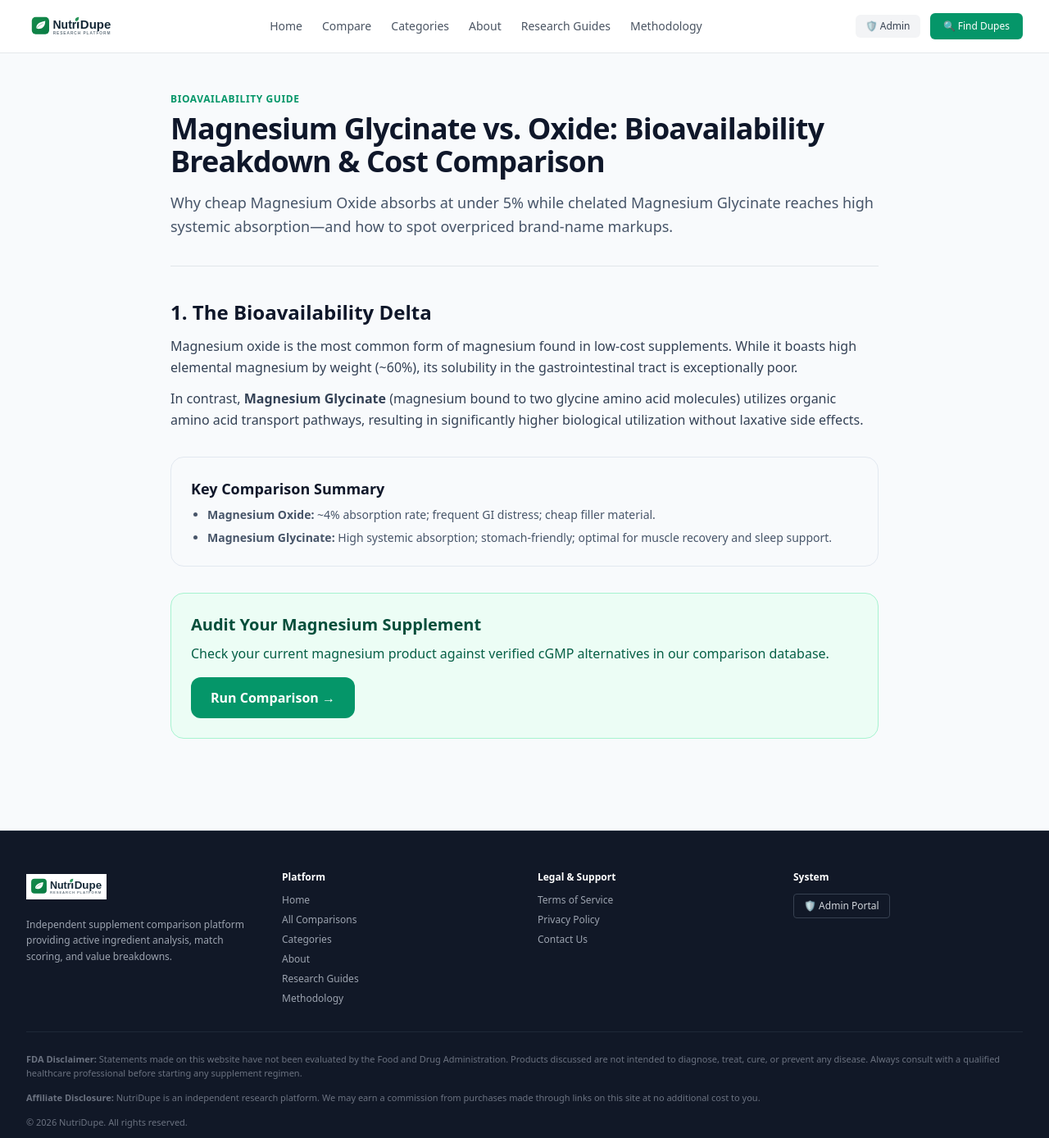
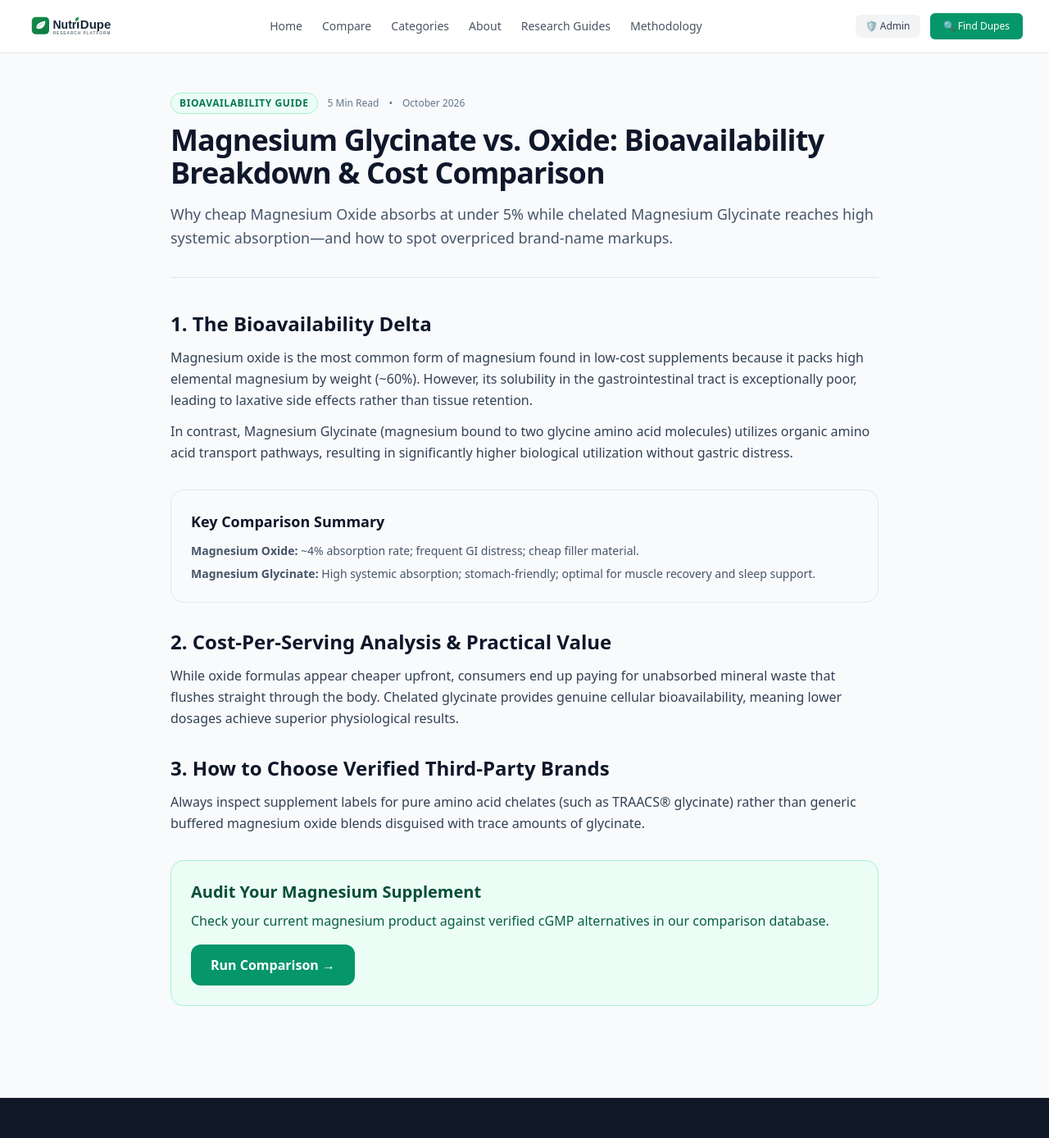
Before and after one commit to Jalil63/nutridupe, a Next.js app: page /research-guides/magnesium-glycinate-vs-oxide in a window 1280 px wide. Shown: the top 1388 px of the page at 82% size. Built offline with nearby package versions, Linux system fonts and the light colour scheme.

Commit message:
Revise Magnesium Guide with enhanced details
Updated content for clarity and added new sections on cost analysis and brand verification.

```diff
--- a/app/research-guides/magnesium-glycinate-vs-oxide/page.tsx
+++ b/app/research-guides/magnesium-glycinate-vs-oxide/page.tsx
@@ -5,8 +5,13 @@ export default function MagnesiumGuide() {
   return (
     <article className="max-w-4xl mx-auto px-4 py-12 text-slate-800">
       <header className="mb-10 border-b pb-8">
-        <div className="text-xs font-bold uppercase tracking-wider text-emerald-600 mb-2">
-          Bioavailability Guide
+        <div className="flex items-center gap-3 text-xs text-slate-500 mb-3">
+          <span className="bg-emerald-50 text-emerald-700 font-bold uppercase tracking-wider px-2.5 py-1 rounded-full border border-emerald-200">
+            Bioavailability Guide
+          </span>
+          <span>5 Min Read</span>
+          <span>•</span>
+          <span>October 2026</span>
         </div>
         <h1 className="text-3xl sm:text-4xl font-extrabold tracking-tight text-slate-900 mb-4">
           Magnesium Glycinate vs. Oxide: Bioavailability Breakdown & Cost Comparison
@@ -20,19 +25,33 @@ export default function MagnesiumGuide() {
         <div>
           <h2 className="text-2xl font-bold text-slate-900 mb-3">1. The Bioavailability Delta</h2>
           <p>
-            Magnesium oxide is the most common form of magnesium found in low-cost supplements. While it boasts high elemental magnesium by weight (~60%), its solubility in the gastrointestinal tract is exceptionally poor.
+            Magnesium oxide is the most common form of magnesium found in low-cost supplements because it packs high elemental magnesium by weight (~60%). However, its solubility in the gastrointestinal tract is exceptionally poor, leading to laxative side effects rather than tissue retention.
           </p>
           <p className="mt-3">
-            In contrast, <strong>Magnesium Glycinate</strong> (magnesium bound to two glycine amino acid molecules) utilizes organic amino acid transport pathways, resulting in significantly higher biological utilization without laxative side effects.
+            In contrast, Magnesium Glycinate (magnesium bound to two glycine amino acid molecules) utilizes organic amino acid transport pathways, resulting in significantly higher biological utilization without gastric distress.
           </p>
         </div>
 
         <div className="bg-slate-50 p-6 rounded-2xl border border-slate-200">
-          <h3 className="text-lg font-bold text-slate-900 mb-2">Key Comparison Summary</h3>
-          <ul className="list-disc pl-5 space-y-2 text-sm text-slate-600">
+          <h3 className="text-lg font-bold text-slate-900 mb-3">Key Comparison Summary</h3>
+          <ul className="space-y-2 text-sm text-slate-600">
             <li><strong>Magnesium Oxide:</strong> ~4% absorption rate; frequent GI distress; cheap filler material.</li>
             <li><strong>Magnesium Glycinate:</strong> High systemic absorption; stomach-friendly; optimal for muscle recovery and sleep support.</li>
           </ul>
+        </div>
+
+        <div>
+          <h2 className="text-2xl font-bold text-slate-900 mb-3">2. Cost-Per-Serving Analysis & Practical Value</h2>
+          <p>
+            While oxide formulas appear cheaper upfront, consumers end up paying for unabsorbed mineral waste that flushes straight through the body. Chelated glycinate provides genuine cellular bioavailability, meaning lower dosages achieve superior physiological results.
+          </p>
+        </div>
+
+        <div>
+          <h2 className="text-2xl font-bold text-slate-900 mb-3">3. How to Choose Verified Third-Party Brands</h2>
+          <p>
+            Always inspect supplement labels for pure amino acid chelates (such as TRAACS® glycinate) rather than generic buffered magnesium oxide blends disguised with trace amounts of glycinate.
+          </p>
         </div>
 
         <div className="bg-emerald-50 border border-emerald-200 p-6 rounded-2xl mt-8">
```
